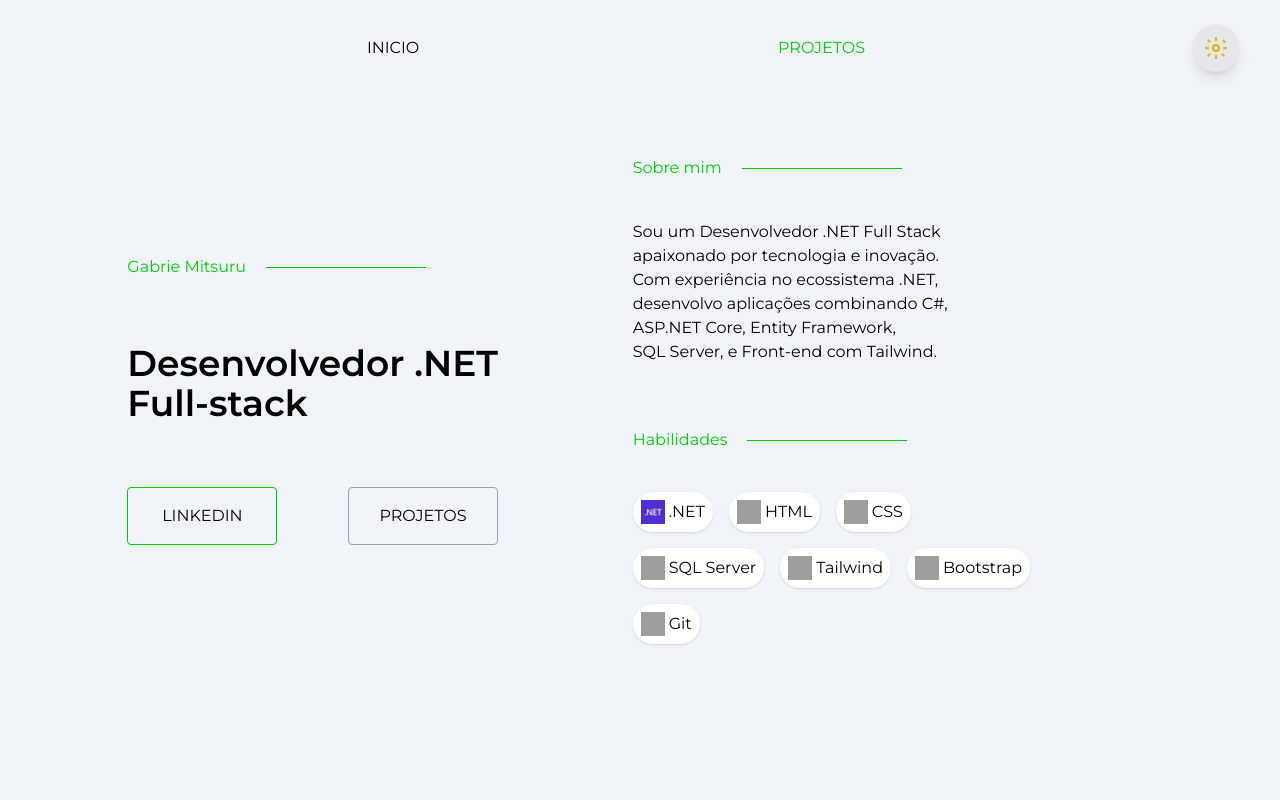
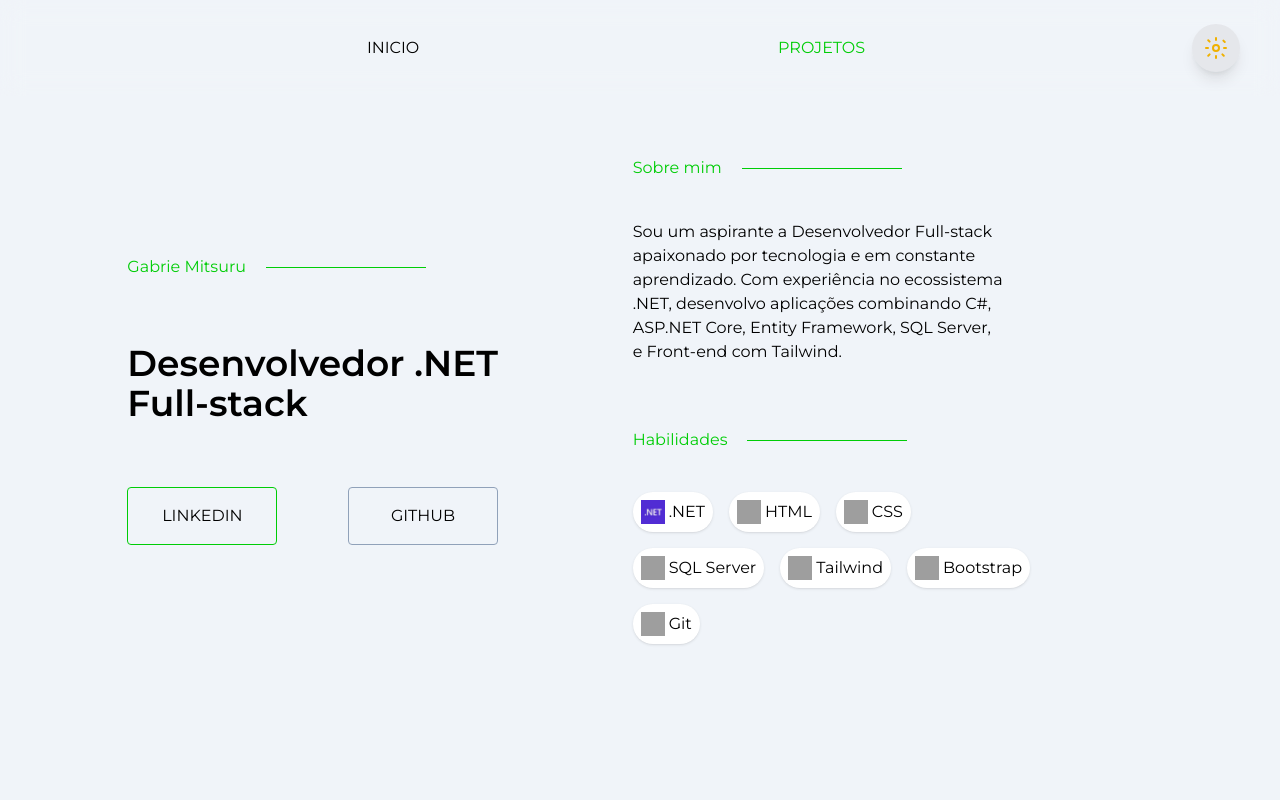
Before and after one commit to GabrielKameoka/Portifolio, a website: page src/index.html in a window 1280 px wide. Shown: the top 800 px of the page. Drawn offline with nearby package versions, Linux system fonts and the light colour scheme; grey boxes are pictures that could not be loaded.

Commit message:
feature: GitHub link in home

```diff
--- a/src/index.html
+++ b/src/index.html
@@ -100,8 +100,8 @@
             >
             <a
               class="flex justify-center w-[150px] h-[58px] px-9 py-4 border border-slate-400 text-black rounded hover:bg-slate-400 hover:text-white transition dark:text-white"
-              href="#projetos"
-              >PROJETOS</a
+              href="https://github.com/GabrielKameoka"
+              >GITHUB</a
             >
           </div>
         </div>
@@ -117,7 +117,7 @@
               <hr class="w-40 sm-80" />
             </div>
             <p class="flex justify-center sm:justify-start whitespace-nowrap">
-              Sou um Desenvolvedor .NET Full Stack <br> apaixonado por tecnologia e inovação. <br> Com experiência no ecossistema .NET, <br> desenvolvo aplicações combinando C#, <br> ASP.NET Core, Entity Framework, <br> SQL Server, e Front-end com Tailwind.
+              Sou um aspirante a Desenvolvedor Full-stack <br> apaixonado por tecnologia e em constante<br> aprendizado. Com experiência no ecossistema<br> .NET, desenvolvo aplicações combinando C#,<br> ASP.NET Core, Entity Framework,  SQL Server,<br> e Front-end com Tailwind.
             </p>
           </div>
 
```
